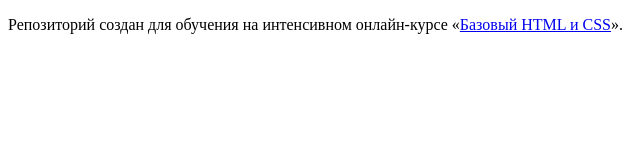
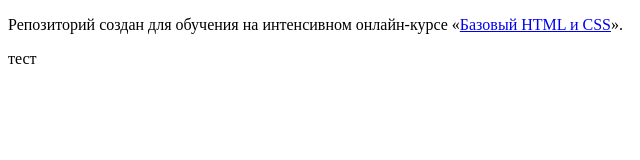
Before and after one commit to Alexander1993g/547865-technomart, a plain HTML site: page index.html in a window 1280 px wide. Shown: the full height of the page, 0-640 px from the left. Drawn offline with Linux system fonts and the light colour scheme.

Commit message:
play with

```diff
--- a/index.html
+++ b/index.html
@@ -7,6 +7,7 @@
   <body>
 
     <p>Репозиторий создан для обучения на интенсивном онлайн‑курсе «<a href="https://htmlacademy.ru/intensive/htmlcss">Базовый HTML и CSS</a>».</p>
+    <p>тест</p>
 
   </body>
 </html>
```
